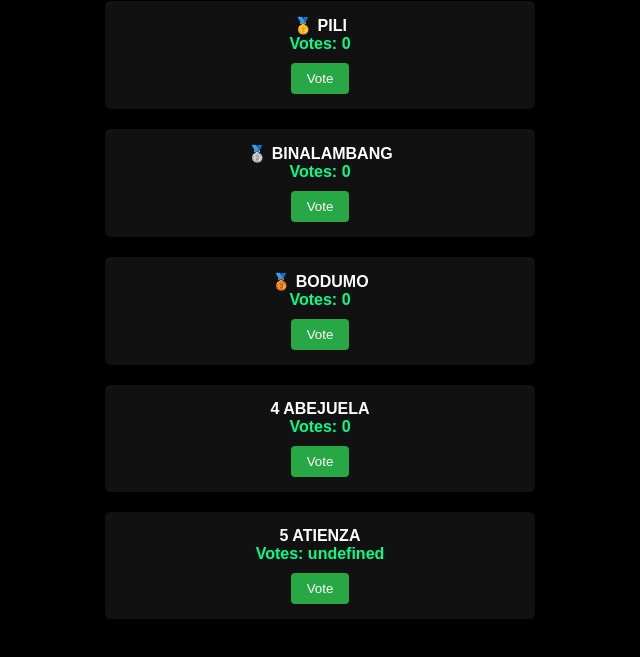
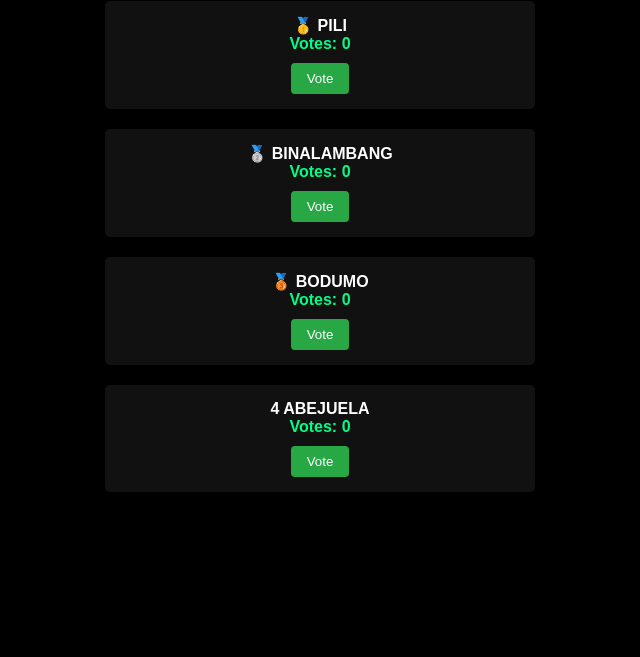
Before and after one commit to paulG7-assign/PAULMOSTTOP, a plain HTML site: page most3.html/index.html in a window 1280 px wide. Shown: the part 127-784 px from the top of the page, without its empty margins (320-960 px from the left). Drawn offline with Linux system fonts and the light colour scheme.

Commit message:
Update index.html

```diff
--- a/most3.html/index.html
+++ b/most3.html/index.html
@@ -2,7 +2,7 @@
 <html lang="en">
 <head>
   <meta charset="UTF-8">
-  <title>MOST 1 – Leaderboard</title>
+  <title>MOST ATTRACT – Leaderboard</title>
   <style>
     body { background: black; color: white; font-family: sans-serif; text-align: center; padding: 40px; }
     .entry { background: #111; margin: 20px auto; padding: 15px; max-width: 400px; border-radius: 5px; }
@@ -18,7 +18,7 @@
   <div id="info-msg"></div>
 
   <script>
-    const USERS = ["PILI", "BINALAMBANG", "BODUMO", "ABEJUELA","ATIENZA"];
+    const USERS = ["PILI", "BINALAMBANG", "BODUMO", "ABEJUELA"];
     const PAGE_ID = "most3";
     const STORAGE_VOTES = PAGE_ID + "_votes";
     const STORAGE_DATE = PAGE_ID + "_votes_date";
```
